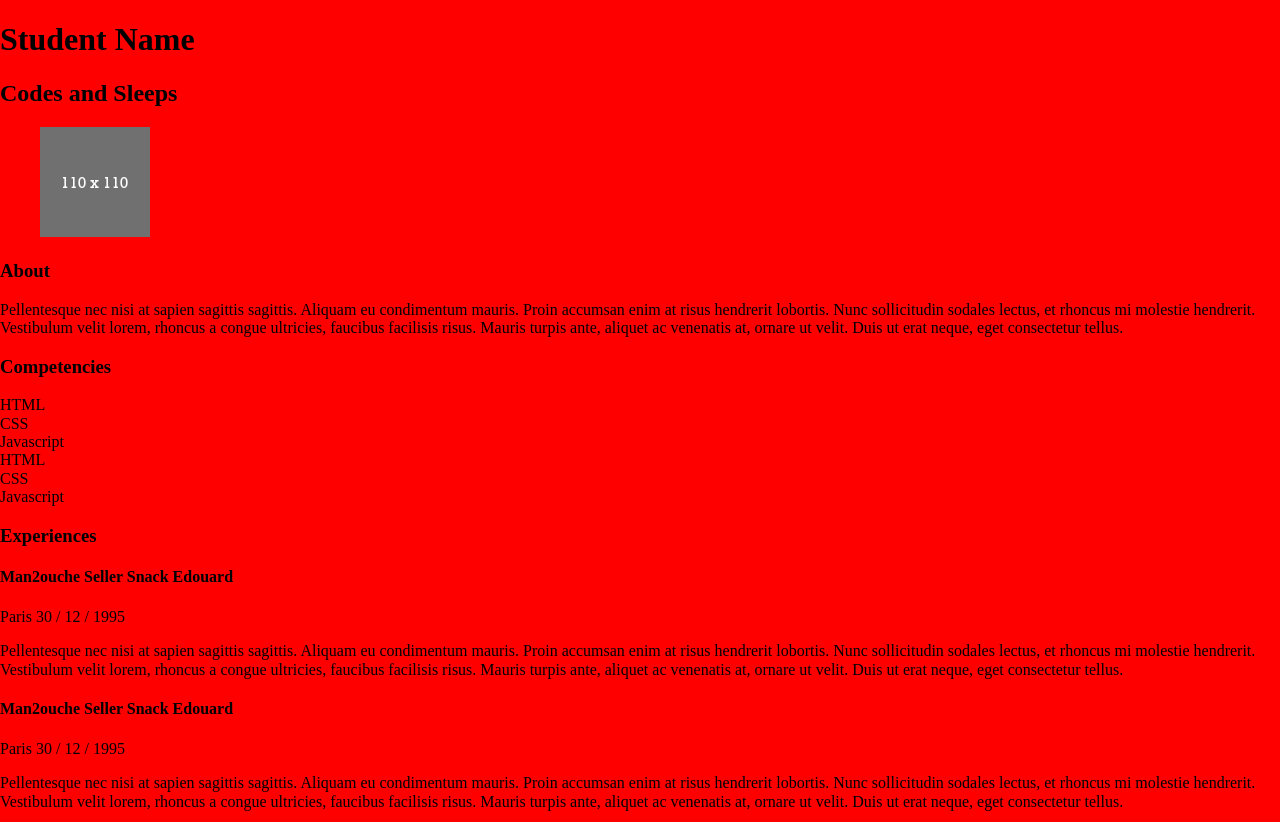
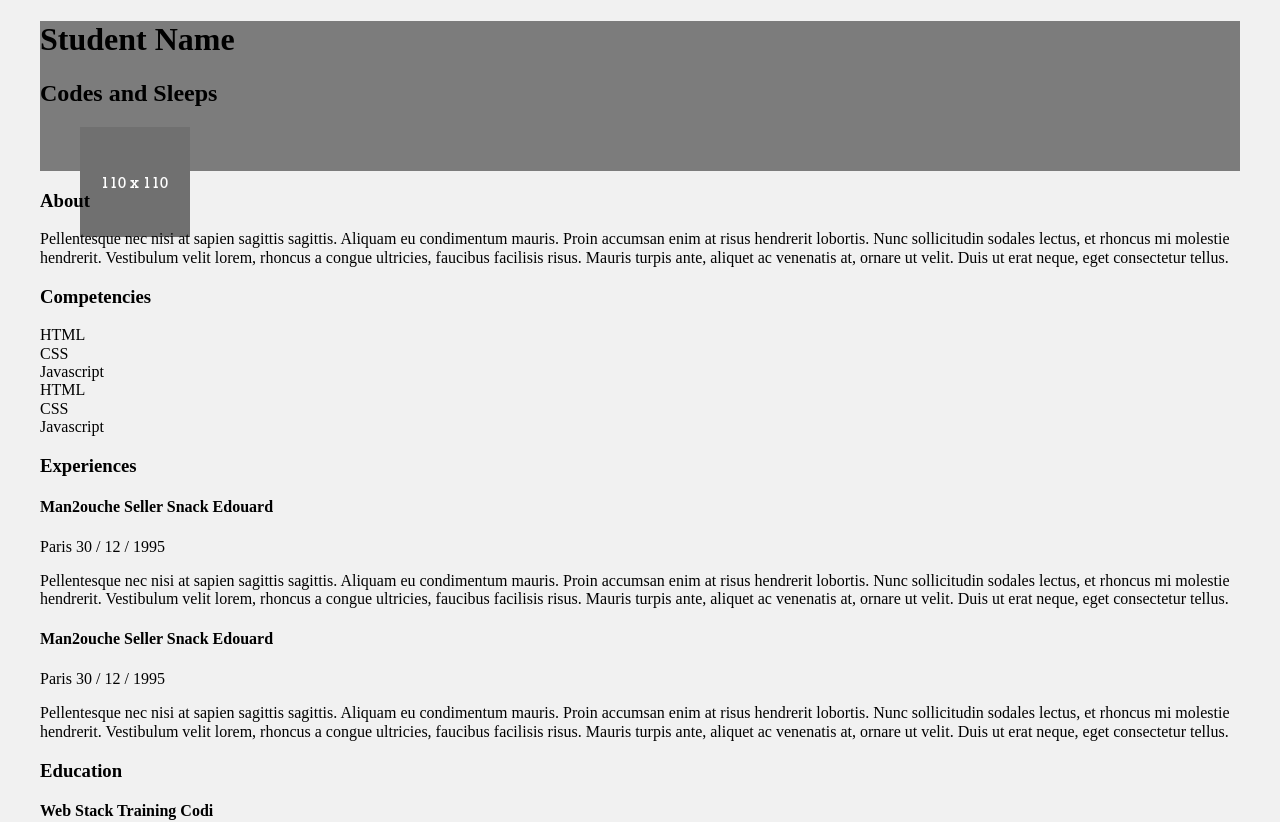
Before and after one commit to MariamZiade/CV-Styling, a plain HTML site: page public/style1/index.html in a window 1280 px wide. Shown: the top 822 px of the page. Drawn offline with Linux system fonts and the light colour scheme.

Commit message:
body css

```diff
--- a/public/style1/style.css
+++ b/public/style1/style.css
@@ -1,4 +1,12 @@
 body {
+    width: 1200px;
+    Background: rgb(241, 241, 241);
+    max-width: 95%;
+    margin: auto;
+}
 
-    Background: red;
+header {
+    width: 1200px;
+    height: 150px;
+    background: rgb(124, 124, 124);
 }
```
Also changed, not shown: public/style1/index.html (+1 -0 lines).
